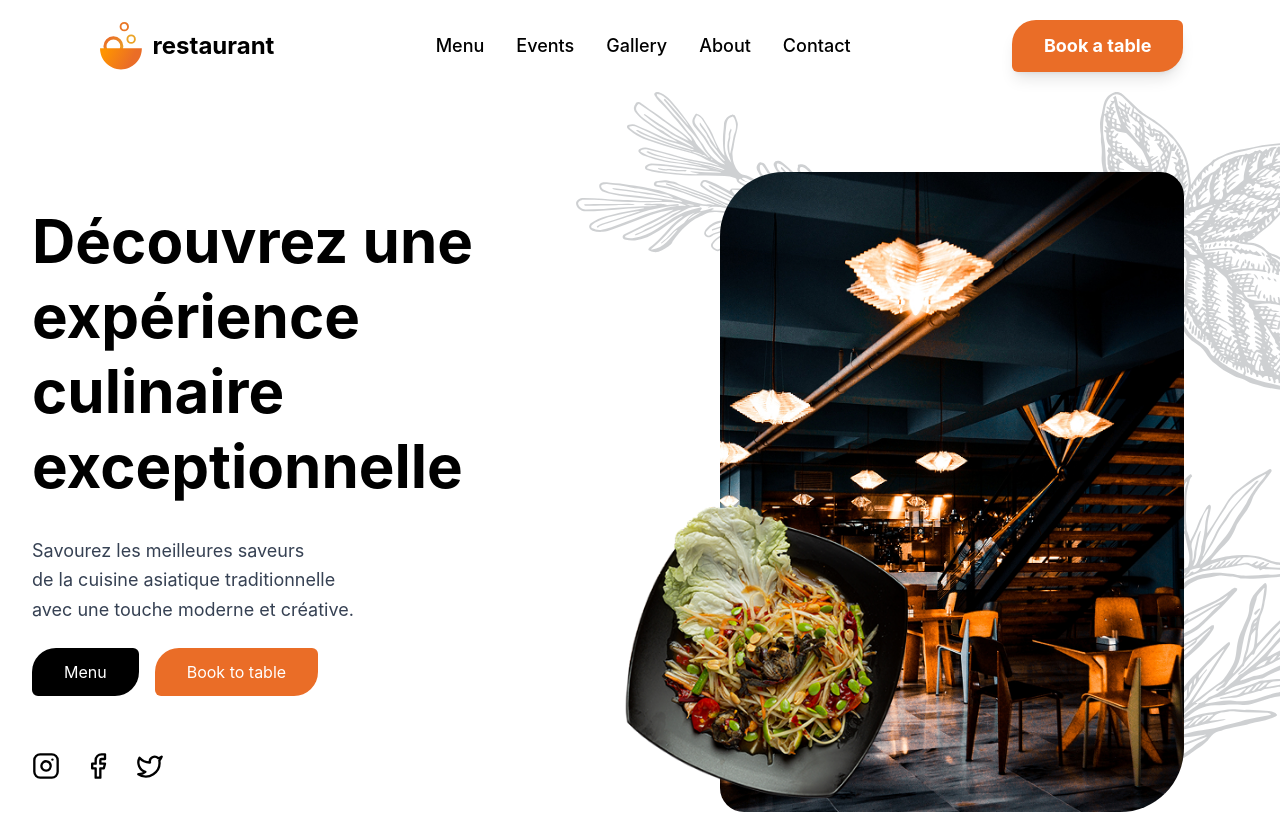
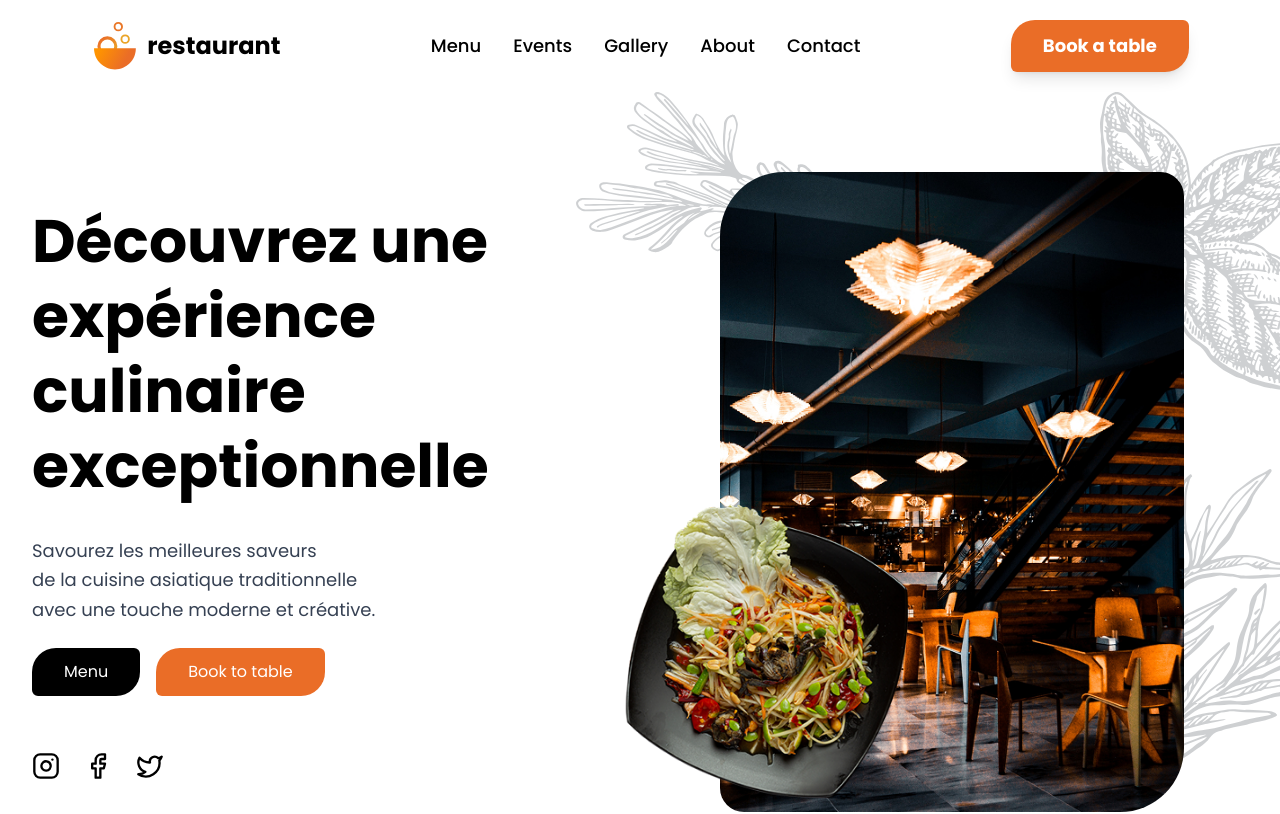
Before and after one commit to Lendl63/Home-page, a Vue app: page / in a window 1280 px wide. Shown: the top 814 px of the page. Built offline with nearby package versions, Linux system fonts and the light colour scheme; a web font is replaced by a local one.

Commit message:
feat: add font family

```diff
--- a/src/main.css
+++ b/src/main.css
@@ -1,3 +1,5 @@
+@import url('https://fonts.googleapis.com/css2?family=Akt:wght@100..900&family=Oswald:wght@200..700&family=Poppins:ital,wght@0,100;0,200;0,300;0,400;0,500;0,600;0,700;0,800;0,900;1,100;1,200;1,300;1,400;1,500;1,600;1,700;1,800;1,900&display=swap');
+
 @import "tailwindcss";
 
 @theme {
@@ -13,6 +15,12 @@
 @layer base {
     html {
         scroll-behavior: smooth;
+    }
+
+    body {
+        font-family: "Poppins", sans-serif;
+        font-optical-sizing: auto;
+        font-style: normal;
     }
 
     p {
```
